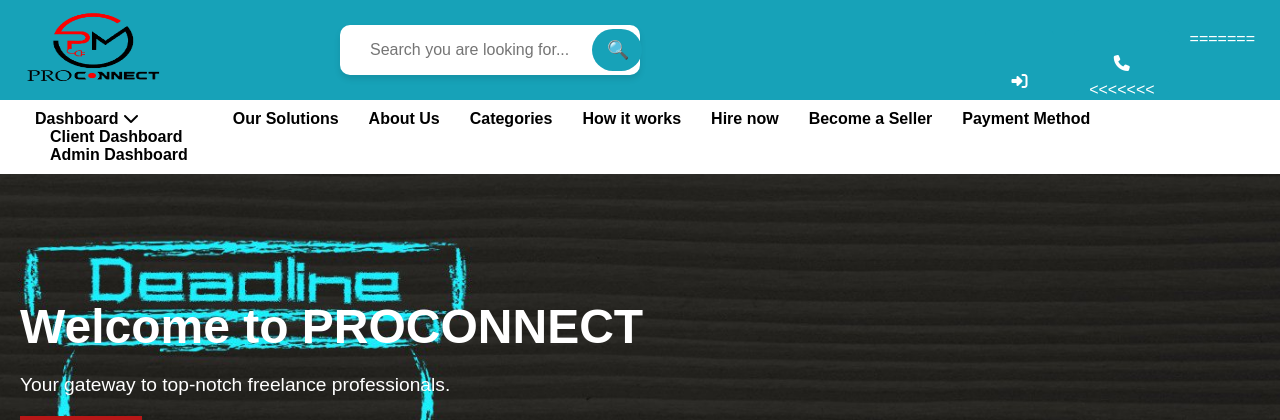
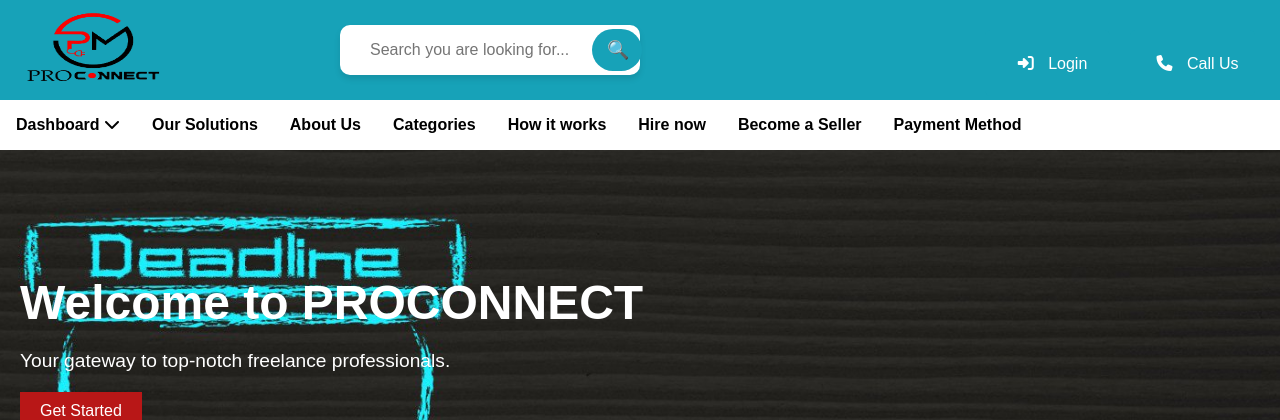
Before and after one commit to Anjanishaw27/proconnect, a Spring Boot app: page /client/home in a window 1280 px wide; the page is wider, and only the part inside the window is pictured. Shown: the top 420 px of that part. Run offline with Spring Boot 4, Linux system fonts and the light colour scheme.

Commit message:
navigationsolved

```diff
--- a/src/main/resources/static/style/fragment/common.css
+++ b/src/main/resources/static/style/fragment/common.css
@@ -8,10 +8,12 @@
     display: block;
     margin: 10px;
     position: relative;
-    width: 150px; /* Adjust size */
+    width: 150px;
+    /* Adjust size */
     height: 75px;
     margin-top: 5px;
 }
+
 .search-container {
     display: flex;
     align-items: center;
@@ -25,6 +27,7 @@
     margin-top: 25px;
     height: 50px;
 }
+
 .search-input {
     border: none;
     outline: none;
@@ -58,82 +61,85 @@
     align-items: center;
 }
 
-.sign{
+.sign {
 
-    top: 20px; /* Adjust as needed */
-    right: 10px; /* Adjust as needed */
+    top: 20px;
+    /* Adjust as needed */
+    right: 10px;
+    /* Adjust as needed */
     display: flex;
     position: absolute;
     width: 300px;
     padding: 10px 15px;
-    gap:20px;
+    gap: 20px;
     color: white;
 }
-.sign a{
+
+.sign a {
     text-decoration: none;
     color: inherit;
 }
-.sign-in{
+
+.sign-in {
     background-color: #17A2B8;
 
 }
-.sign-in i{
+
+.sign-in i {
     padding: 10px;
 }
-.call{
+
+.call {
     background-color: #17A2B8;
 }
-.call i{
+
+.call i {
     padding: 10px;
 }
 
 header {
-    background-color:#17A2B8;
+    background-color: #17A2B8;
     color: white;
-    padding-top:0px;
-    display:flex;
-    justify-content:space-between;
-    gap:10px;
+    padding-top: 0px;
+    display: flex;
+    justify-content: space-between;
+    gap: 10px;
     height: 100px;
 }
 
 nav {
     display: flex;
+    position: relative;
     justify-content: space-between;
     align-items: center;
-    padding: 20px 20px;
-    position: relative;
+    /* padding: 20px 20px; */
     margin-right: 20px;
     font-weight: bold;
     cursor: pointer;
     background-color: white;
-    padding: 10px 20px;
+    /* padding: 10px 20px; */
     align-items: center;
     font-family: Arial, sans-serif;
 
 }
-.dropdown-menu {
+
+.dropdown {
     position: absolute;
-    top: 100%;
-    left: 0;
-    background-color: white;
-    box-shadow: 0 4px 6px rgba(0, 0, 0, 0.1);
-    border-radius: 5px;
-    display: none;
-    min-width: 150px;
-}
-.dropdown-menu a {
-    display: block;
-    padding: 8px 12px;
-    text-decoration: none;
-    color: black;
-    font-weight: normal;
-
+    background-color: #17A2B8;
+    padding-block: 1rem;
+    top: 3.1rem;
+    left: -0.3rem;
 }
 
-.dropdown-menu a:hover {
-    background-color: black;
-    color: white;
+.dropdown ul {
+    display: flex;
+    flex-direction: column;
+    list-style: none;
+    gap: 1rem;
+}
+
+.hidden {
+    display: none;
 }
 
 
@@ -145,18 +151,24 @@
 }
 
 .nav-links {
+    /* position: relative; */
     list-style: none;
     display: flex;
 }
 
 .nav-links li {
-    margin: 0 15px;
+    padding: 1rem;
+}
+
+.nav-links li:hover {
+    background-color: #17A2B8;
 }
 
 .nav-links a {
     color: BLACK;
     text-decoration: none;
 }
+
 button {
     background-color: #004aad;
     color: #fff;
@@ -201,18 +213,21 @@
     text-align: center;
     margin: auto;
 }
+
 .footer-container {
     display: flex;
     flex-wrap: wrap;
     justify-content: flex-end;
 }
+
 .footer-section {
     flex: 1;
     min-width: 200px;
     margin: 20px;
 }
 
-.footer-section h2, .footer-section h3 {
+.footer-section h2,
+.footer-section h3 {
     margin-bottom: 15px;
 }
 
--- a/src/main/resources/templates/fragment/common.html
+++ b/src/main/resources/templates/fragment/common.html
@@ -30,27 +30,20 @@
             <button class="sign-in"><span><i class="fa-solid fa-right-to-bracket"></i></span>
                 <a href="/login/login">Login</a></button>
             <button class="call"><span><i class="fa-solid fa-phone"></i></span>
-<<<<<<< HEAD
-
                 <a href="/contact/contact">Call Us</a></button>
-=======
-                <a href="/contact/contact"></a>Call Us</button>
->>>>>>> baf2de4f70b0e07930d7a401ce329ff69228bd87
-
-
         </div>
 
     </header>
     <nav>
         <ul class="nav-links">
-            <li>
+            <li onclick="toggleDropdown()">
                 <div class="dashboard-container">
                     <span id="dropdownText"><b>Dashboard</b></span>
-                        <i class="fas fa-chevron-down" onclick="toggleDropdown()"></i>
-                        <div class="dropdown">
-                            <div class="dropdown-content" id="dashboardDropdown" >
+                    <i class="fas fa-chevron-down "></i>
+                    <div class="dropdown hidden">
+                        <div class="dropdown-content" id="dashboardDropdown">
 
-                                <ul style="list-style: none;">
+                            <ul>
                                 <li>
                                     <a href="/clientdashboard/clientdashboard">Client Dashboard</a>
                                 </li>
@@ -60,16 +53,10 @@
                             </ul>
                         </div>
                     </div>
+                </div>
+            </li>
 
-                </div>
-                </b></a>
 
-           <!-- <div>
-                <select>
-                <option> <a href="/clientdashboard/clientdashboard">Client Dashboard</a></option>
-                <option> <a href="/admindashboard/admindashboard">Admin Dashboard</a></option>
-                </select>
-             </div>-->
 
 
             <li><a href="/solution/solution"> <b>Our Solutions</b></a></li>
@@ -101,8 +88,7 @@
             </div>
             <script>
                 function toggleDropdown() {
-                    var dropdown = document.getElementById("dashboardDropdown");
-                    dropdown.style.display = dropdown.style.display === "block" ? "none" : "block";
+                    document.querySelector(".dropdown").classList.toggle('hidden');
                 }
             </script>
 
```
Lines whose indentation alone changed are shown as unchanged.
